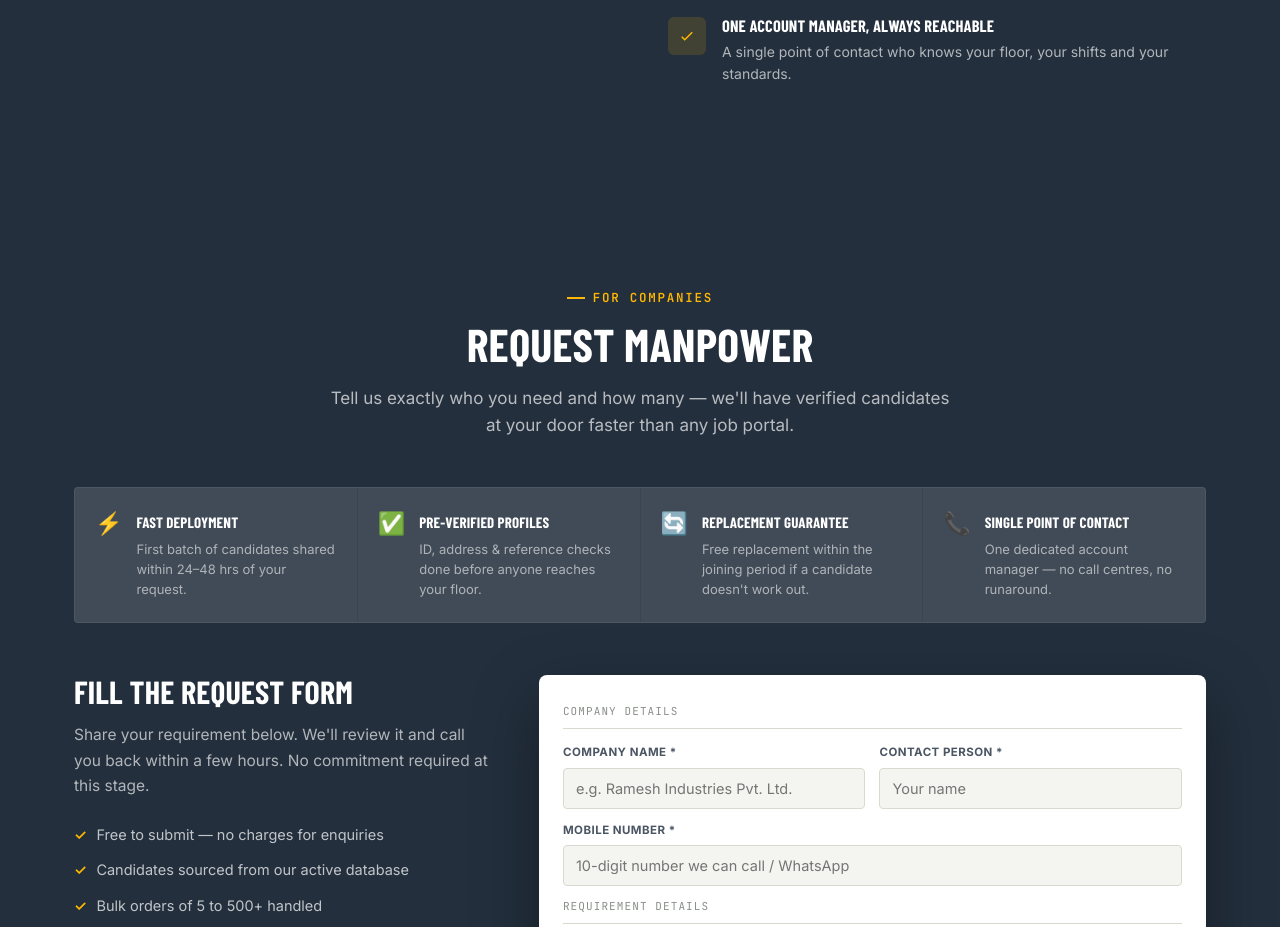
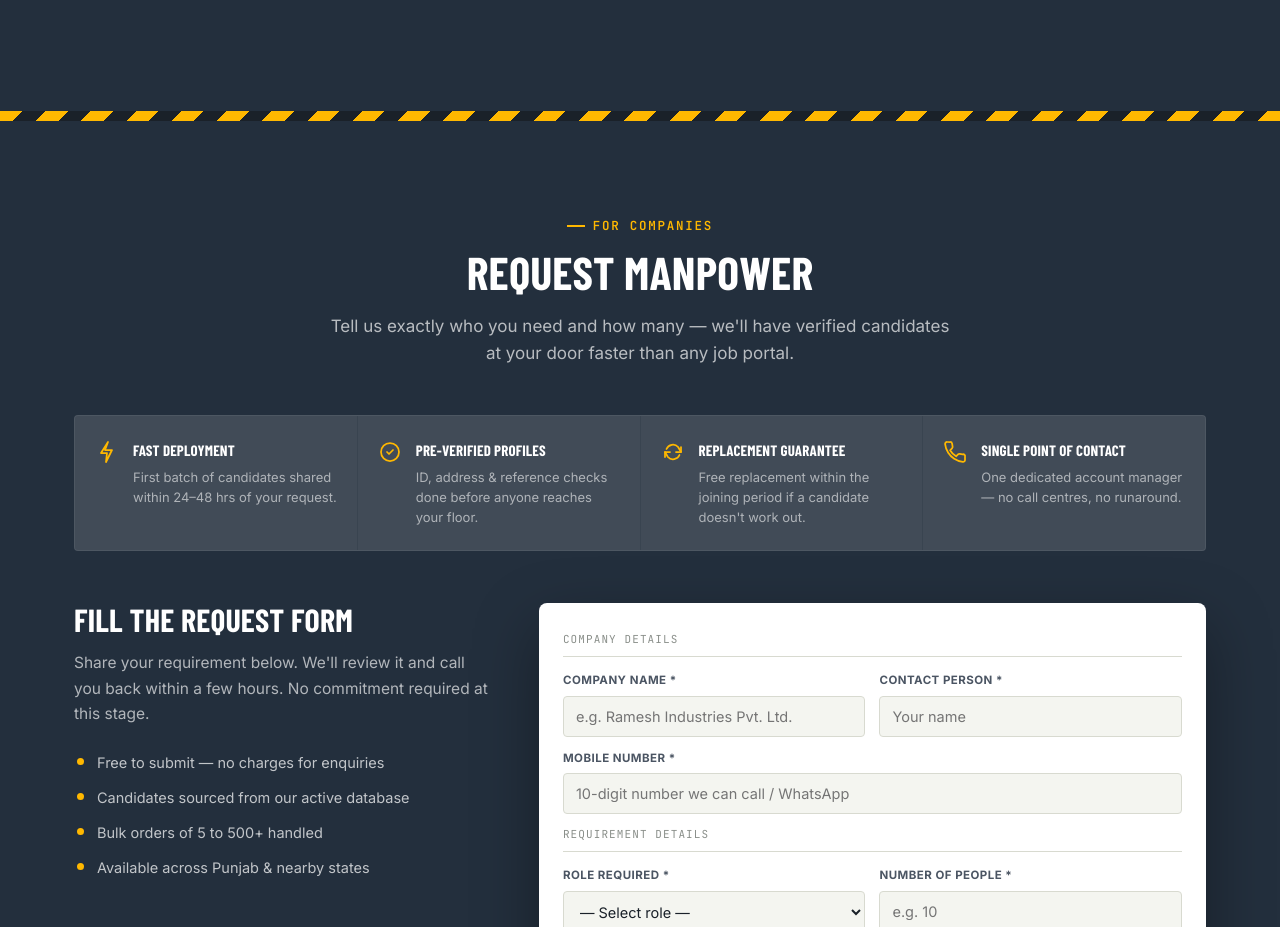
Before and after one commit to iakashpathak/AllianceWorklink, a React (Vite) app: page / in a window 1280 px wide. Shown: the part 2789-3716 px from the top of the page. Built offline with nearby package versions, Linux system fonts and the light colour scheme; a web font is replaced by a local one.

Commit message:
Updated Alliance Worklink

```diff
--- a/src/App.jsx
+++ b/src/App.jsx
@@ -19,7 +19,9 @@ export default function App() {
         <div className="hazard-strip" aria-hidden="true" />
         <JobCategories />
         <HowItWorks />
+        <div className="hazard-strip" aria-hidden="true" />
         <ForEmployers />
+        <div className="hazard-strip" aria-hidden="true" />
         <ManpowerRequest />
         <WhyChooseUs />
         <Industries />
--- /dev/null
+++ b/src/components/Icon.jsx
@@ -0,0 +1,75 @@
+const iconPaths = {
+  factory: (
+    <>
+      <path d="M3 21h18M5 21V10l5 4v-4l5 4V7h4v14M14 7V3h4v4" />
+    </>
+  ),
+  tools: (
+    <>
+      <path d="m14.5 6.5 3 3M5 21l8.4-8.4M7.5 18.5l-2 2M14 4l2-2 5 5-2 2M12.5 10.5l-4-4a4 4 0 0 1 5-5l-2 2 3 3 2-2a4 4 0 0 1-4 6Z" />
+    </>
+  ),
+  machine: (
+    <>
+      <path d="M12 8a4 4 0 1 0 0 8 4 4 0 0 0 0-8Z" />
+      <path d="m19.4 15 .1.1 1.4 1.1-1.4 2.4-1.7-.7a8 8 0 0 1-1.8 1l-.3 1.8h-2.8l-.3-1.8a8 8 0 0 1-1.8-1l-1.7.7-1.4-2.4 1.4-1.1a7 7 0 0 1 0-2l-1.4-1.1 1.4-2.4 1.7.7a8 8 0 0 1 1.8-1l.3-1.8h2.8l.3 1.8a8 8 0 0 1 1.8 1l1.7-.7 1.4 2.4-1.4 1.1a7 7 0 0 1 0 2Z" />
+    </>
+  ),
+  warehouse: (
+    <>
+      <path d="m3 10 9-7 9 7v11H3zM9 21v-6h6v6M7 11h.01M12 11h.01M17 11h.01" />
+    </>
+  ),
+  office: (
+    <>
+      <path d="M3 4h18v13H3zM8 21h8M12 17v4M7 8h4M7 12h2M15 8h2M15 12h2" />
+    </>
+  ),
+  team: (
+    <>
+      <path d="M16 21v-2a4 4 0 0 0-4-4H8a4 4 0 0 0-4 4v2M10 11a4 4 0 1 0 0-8 4 4 0 0 0 0 8ZM20 21v-2a4 4 0 0 0-3-3.87M16 3.13a4 4 0 0 1 0 7.75" />
+    </>
+  ),
+  fast: (
+    <>
+      <path d="m13 2-3 8h7l-6 12 1-9H6l7-11Z" />
+    </>
+  ),
+  verified: (
+    <>
+      <path d="M9 12l2 2 4-4" />
+      <circle cx="12" cy="12" r="9" />
+    </>
+  ),
+  replacement: (
+    <>
+      <path d="M20 7v5h-5M4 17v-5h5" />
+      <path d="M5.5 9a7 7 0 0 1 11.6-2L20 12M4 12l2.9 5a7 7 0 0 0 11.6-2" />
+    </>
+  ),
+  phone: (
+    <>
+      <path d="M22 16.9v3a2 2 0 0 1-2.2 2 19.8 19.8 0 0 1-8.6-3.1 19.4 19.4 0 0 1-6-6A19.8 19.8 0 0 1 2.1 4.2 2 2 0 0 1 4.1 2h3a2 2 0 0 1 2 1.7l.5 3a2 2 0 0 1-.6 1.7L7.1 10.3a16 16 0 0 0 6 6l1.9-1.9a2 2 0 0 1 1.7-.6l3 .5a2 2 0 0 1 2.3 2.6Z" />
+    </>
+  ),
+};
+
+export default function Icon({ name, size = 24, className }) {
+  return (
+    <svg
+      aria-hidden="true"
+      className={className}
+      fill="none"
+      focusable="false"
+      height={size}
+      stroke="currentColor"
+      strokeLinecap="round"
+      strokeLinejoin="round"
+      strokeWidth="1.75"
+      viewBox="0 0 24 24"
+      width={size}
+    >
+      {iconPaths[name]}
+    </svg>
+  );
+}
--- a/src/components/JobCategories.jsx
+++ b/src/components/JobCategories.jsx
@@ -24,7 +24,6 @@ export default function JobCategories() {
               target="_blank"
               rel="noopener noreferrer"
             >
-              <span className="cat-card__icon">{cat.icon}</span>
               <h3>{cat.title}</h3>
               <p className="cat-card__desc">{cat.desc}</p>
               <span className="cat-card__highlight">{cat.highlight}</span>
--- a/src/components/ManpowerRequest.jsx
+++ b/src/components/ManpowerRequest.jsx
@@ -1,5 +1,6 @@
 import { useState } from "react";
 import { whatsappLink } from "../data/siteConfig.js";
+import Icon from "./Icon.jsx";
 
 const ROLE_OPTIONS = [
   "Helper / General Labour",
@@ -31,10 +32,10 @@ const TYPE_OPTIONS = [
 ];
 
 const WHY = [
-  { icon: "⚡", title: "Fast Deployment", desc: "First batch of candidates shared within 24–48 hrs of your request." },
-  { icon: "✅", title: "Pre-Verified Profiles", desc: "ID, address & reference checks done before anyone reaches your floor." },
-  { icon: "🔄", title: "Replacement Guarantee", desc: "Free replacement within the joining period if a candidate doesn't work out." },
-  { icon: "📞", title: "Single Point of Contact", desc: "One dedicated account manager — no call centres, no runaround." },
+  { icon: "fast", title: "Fast Deployment", desc: "First batch of candidates shared within 24–48 hrs of your request." },
+  { icon: "verified", title: "Pre-Verified Profiles", desc: "ID, address & reference checks done before anyone reaches your floor." },
+  { icon: "replacement", title: "Replacement Guarantee", desc: "Free replacement within the joining period if a candidate doesn't work out." },
+  { icon: "phone", title: "Single Point of Contact", desc: "One dedicated account manager — no call centres, no runaround." },
 ];
 
 export default function ManpowerRequest() {
@@ -90,7 +91,9 @@ export default function ManpowerRequest() {
         <div className="mpx__why">
           {WHY.map((w) => (
             <div className="mpx__why-item" key={w.title}>
-              <span className="mpx__why-icon">{w.icon}</span>
+              <span className="mpx__why-icon">
+                <Icon name={w.icon} />
+              </span>
               <div>
                 <strong>{w.title}</strong>
                 <p>{w.desc}</p>
@@ -118,7 +121,7 @@ export default function ManpowerRequest() {
           <div className="mpx__form-wrap">
             {submitted ? (
               <div className="form-success mpx__success">
-                <span className="mpx__success-icon">✅</span>
+                <Icon name="verified" size={28} className="mpx__success-icon" />
                 <div>
                   <strong>Request sent!</strong>
                   <p>
--- a/src/data/content.js
+++ b/src/data/content.js
@@ -1,36 +1,30 @@
 export const placementCategories = [
   {
-    icon: "⚙️",
     title: "Factory & Production",
     desc: "Helpers, line operators, machine attendants and production associates for manufacturing units of all scales.",
     highlight: "Blue-collar • Daily / Monthly wage",
   },
   {
-    icon: "🔧",
     title: "Skilled Trades",
     desc: "ITI-certified electricians, welders, fitters, plumbers and mechanics for maintenance and assembly work.",
     highlight: "ITI / Diploma • High demand",
   },
   {
-    icon: "🏭",
     title: "Machine Operation",
     desc: "CNC operators, packaging-line staff, forklift drivers and press-machine operators for processing plants.",
     highlight: "Certificate preferred • All shifts",
   },
   {
-    icon: "📦",
     title: "Warehouse & Logistics",
     desc: "Pickers, packers, dispatch clerks, inventory controllers and loading staff for warehouses and e-commerce hubs.",
     highlight: "Day & night shifts available",
   },
   {
-    icon: "🖥️",
     title: "Office & Back-Office",
     desc: "Data entry, billing, accounts support, receptionist and customer service roles for corporate offices.",
     highlight: "Fixed hours • Weekly off",
   },
   {
-    icon: "👷",
     title: "Supervisory & Management",
     desc: "Shift supervisors, floor managers, team leads and site coordinators to head production and field teams.",
     highlight: "2+ yrs experience • Leadership roles",
--- a/src/index.css
+++ b/src/index.css
@@ -530,11 +530,6 @@ button { font-family: inherit; cursor: pointer; }
   box-shadow: 0 4px 4px rgba(26,33,41,0.05), 0 20px 36px rgba(26,33,41,0.1);
   border-color: var(--color-accent);
 }
-.cat-card__icon {
-  font-size: 32px;
-  line-height: 1;
-  margin-bottom: 14px;
-}
 .cat-card h3 {
   font-size: 21px;
   text-transform: uppercase;
@@ -852,8 +847,9 @@ button { font-family: inherit; cursor: pointer; }
   gap: 14px;
 }
 .mpx__why-icon {
-  font-size: 22px;
-  line-height: 1;
+  width: 24px;
+  height: 24px;
+  color: var(--color-accent);
   flex-shrink: 0;
   margin-top: 2px;
 }
@@ -909,12 +905,13 @@ button { font-family: inherit; cursor: pointer; }
   gap: 10px;
 }
 .mpx__checklist li::before {
-  content: "✓";
-  color: var(--color-accent);
-  font-weight: 700;
-  font-size: 14px;
+  content: "";
+  width: 7px;
+  height: 7px;
+  border-radius: 50%;
+  background: var(--color-accent);
   flex-shrink: 0;
-  margin-top: 1px;
+  margin: 7px 3px 0 3px;
 }
 
 /* Form card */
@@ -953,7 +950,7 @@ button { font-family: inherit; cursor: pointer; }
   padding: 20px;
   border-radius: var(--radius-sm);
 }
-.mpx__success-icon { font-size: 28px; flex-shrink: 0; }
+.mpx__success-icon { color: #198754; flex-shrink: 0; }
 .mpx__success strong { font-size: 17px; font-family: var(--font-display); text-transform: uppercase; }
 .mpx__success p { margin-top: 6px; font-size: 14px; color: var(--color-ink-soft); }
 
```
